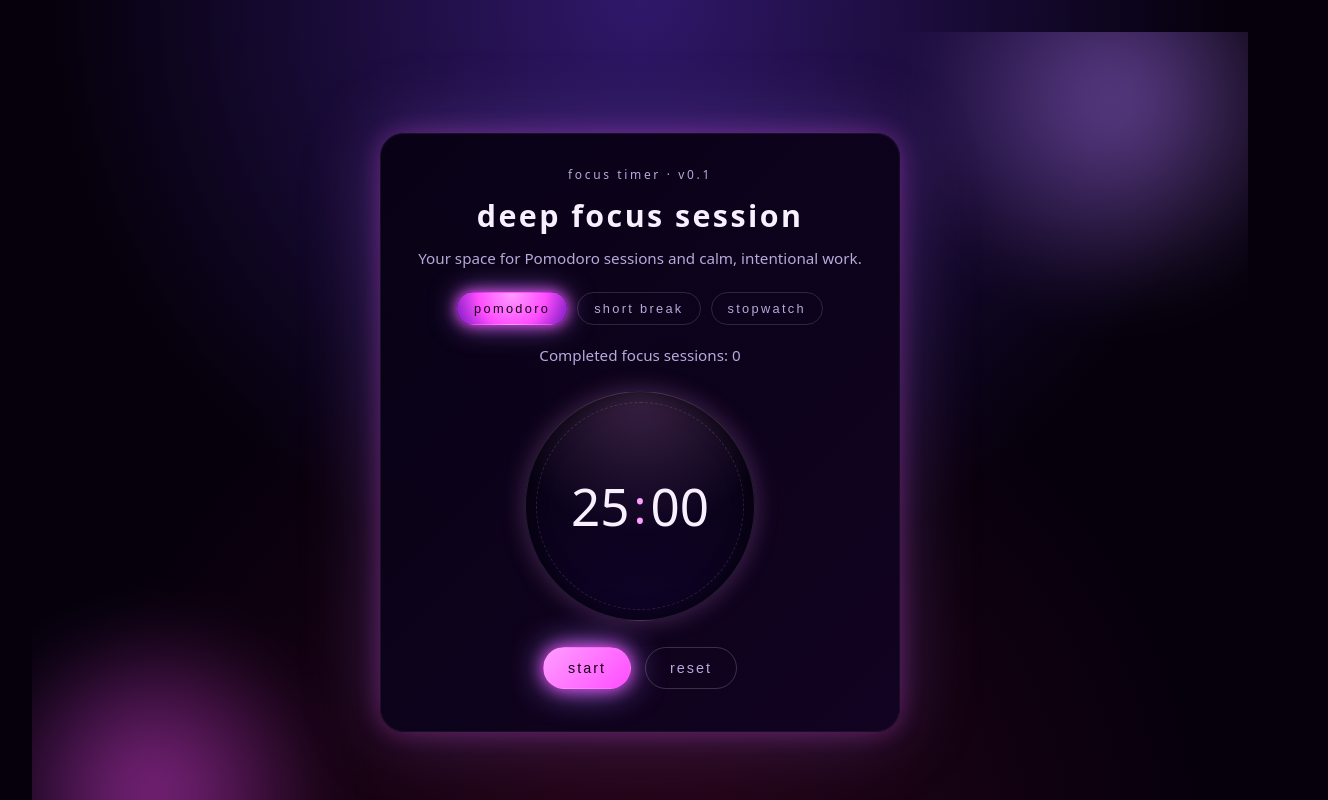
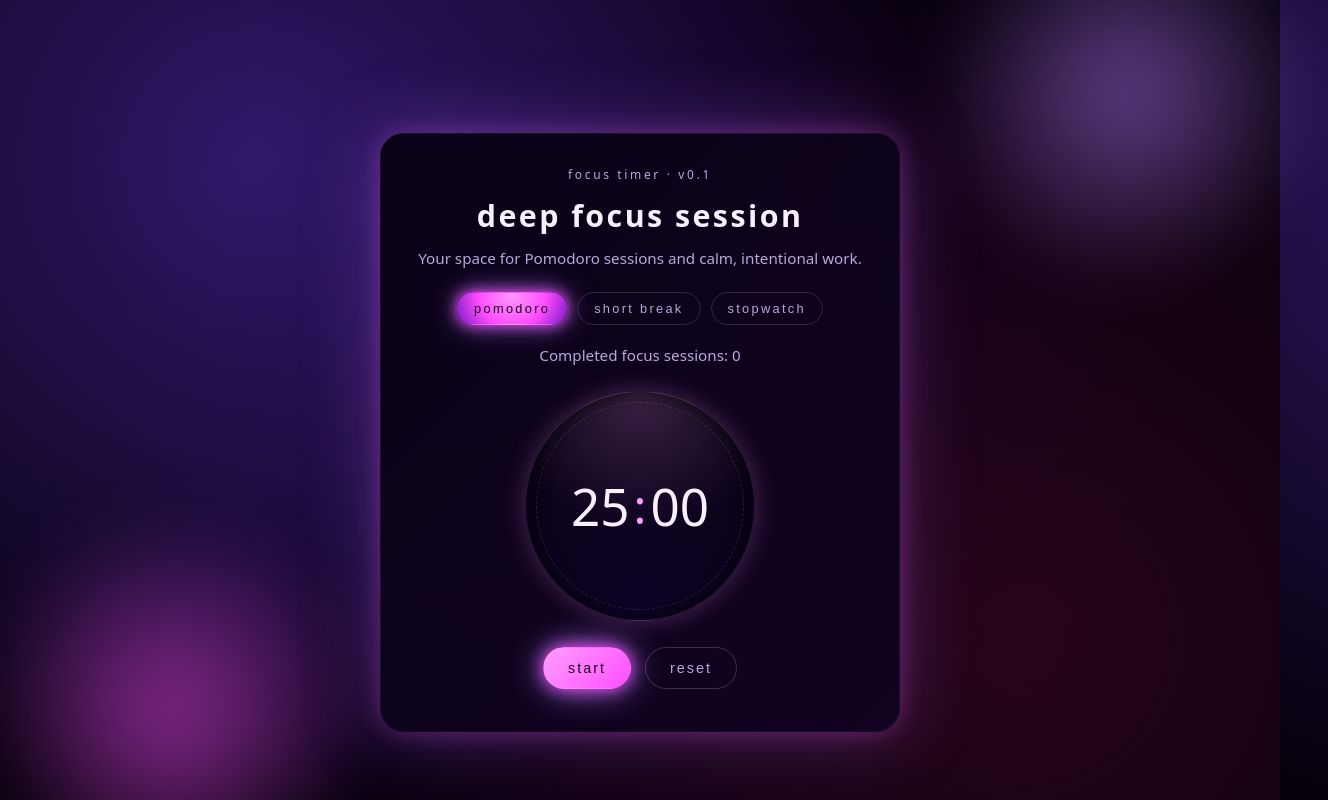
Before and after one commit to Dan-ast/focus-timer, a React (Vite) app: page / in a window 1280 px wide. Shown: the top 800 px of the page, 1328 px wide, since content can reach past the window. Built offline with nearby package versions, Linux system fonts and the light colour scheme.

Commit message:
style: refine background gradient and glow layers for full-screen layout

```diff
--- a/src/index.css
+++ b/src/index.css
@@ -16,12 +16,17 @@
 
 body {
   min-height: 100vh;
+  overflow-y: hidden;
+  overflow-x: hidden;
   font-family: system-ui, -apple-system, BlinkMacSystemFont, 'Segoe UI', sans-serif;
   background:
-    radial-gradient(circle at top, #30186a 0%, transparent 55%),
-    radial-gradient(circle at bottom, #28051a 0%, transparent 55%),
-    var(--bg-main);
-  color: var(--text-main);
+    radial-gradient(circle at 20% 20%, #30186a 0%, transparent 55%),
+    radial-gradient(circle at 80% 80%, #28051a 0%, transparent 55%),
+    radial-gradient(circle at 50% 50%, #1a0033 0%, #05000b 70%);
+    background-attachment: fixed;
+    background-repeat: no-repeat;
+    background-size: cover;
+    color: var(--text-main);
 }
 
 .app {
@@ -32,7 +37,7 @@ body {
   justify-content: center;
   padding: 32px 16px;
   position: relative;
-  overflow: hidden;
+  overflow: visible;
 }
 
 .glow-orb {
@@ -44,18 +49,18 @@ body {
 }
 
 .glow-orb--top {
-  width: 420px;
-  height: 420px;
+  width: 400px;
+  height: 400px;
   background: radial-gradient(circle, #b37bff 0%, transparent 70%);
   top: -140px;
   right: -80px;
 }
 
 .glow-orb--bottom {
-  width: 360px;
-  height: 360px;
+  width: 400px;
+  height: 400px;
   background: radial-gradient(circle, #ff4dff 0%, transparent 70%);
-  bottom: -140px;
+  bottom: -80px;
   left: -60px;
 }
 
```
